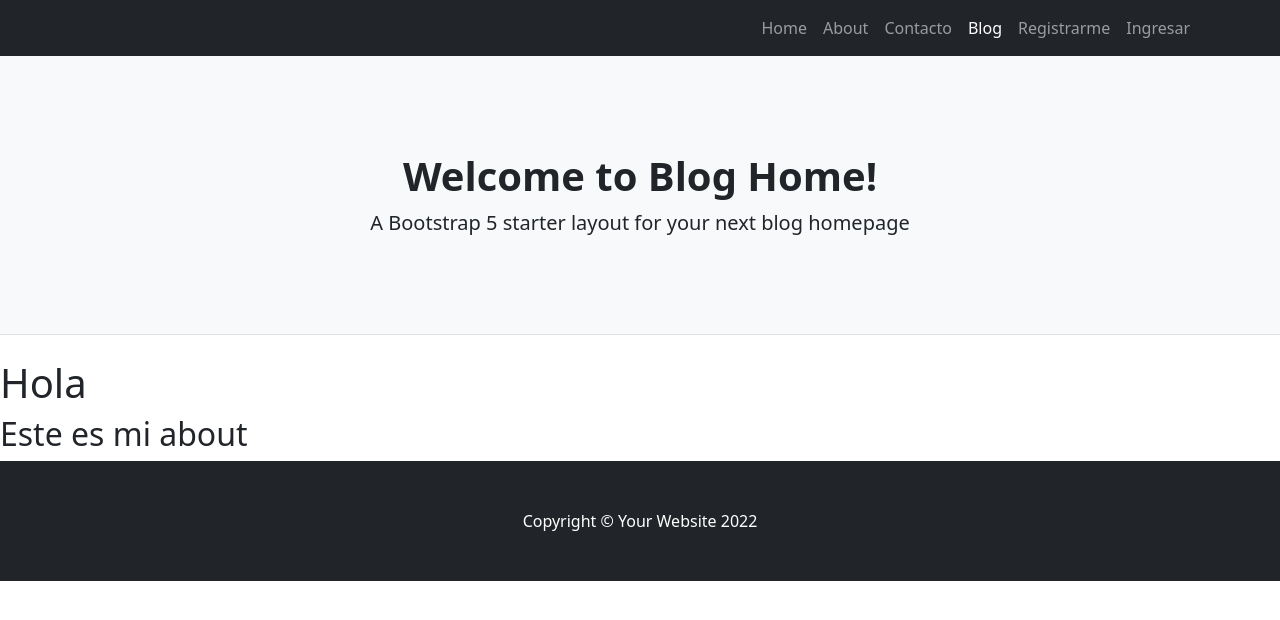
After one commit to juuliadominguez/proyecto-final-entrega, a Django app: page /proyecto-final/about/ in a window 1280 px wide. The commit adds this page. Shown: the top 620 px of the page. Run offline with Django 4.2, Linux system fonts and the light colour scheme; some libraries are stand-ins or nearby versions.

Commit message:
Agregué about y edité botones

```diff
--- a/project/urls.py
+++ b/project/urls.py
@@ -18,12 +18,13 @@
 from django.contrib import admin
 from django.urls import path
 from django.contrib.admin.views.decorators import staff_member_required
-from proyecto_final.views import (index, PostListar, PostCrear, PostBorrar, PostActualizar, PostDetalle,
+from proyecto_final.views import (index, about, PostListar, PostCrear, PostBorrar, PostActualizar, PostDetalle,
                                UserSignUp, UserLogin, UserLogout, AvatarActualizar, UserActualizar,
                                MensajeCrear, MensajeListar, MensajeDetalle)
 
 urlpatterns = [
     path('admin/', admin.site.urls),
+    path('proyecto-final/about/', about, name="proyecto-final-about" ),
     path('proyecto-final/', index, name="proyecto-final-index"),
     path('proyecto-final/<int:pk>/detalle/', PostDetalle.as_view(), name="proyecto-final-detalle"),
     path('proyecto-final/listar/', PostListar.as_view(), name="proyecto-final-listar"),
--- /dev/null
+++ b/proyecto_final/templates/proyecto_final/about.html
@@ -0,0 +1,7 @@
+{% extends 'proyecto_final/base.html' %}
+
+{% block contenido %}
+    <h1>Hola</h1>
+    <h2>Este es mi about</h2>
+
+{% endblock %}
--- a/proyecto_final/templates/proyecto_final/base.html
+++ b/proyecto_final/templates/proyecto_final/base.html
@@ -16,18 +16,18 @@
         <!-- Responsive navbar-->
         <nav class="navbar navbar-expand-lg navbar-dark bg-dark">
             <div class="container">
-                <a class="navbar-brand" href="{% url 'proyecto-final-index' %}">
+                <a class="navbar-brand" href="#!">
                     <img src="{{user.avatar.imagen.url}}" height="64">
                     {% if user.is_authenticated %}
-                    Hola {{user.first_name}}
+                        Hola {{user}}
                     {% endif %}
-                    Start Bootstrap
+                    <!--Start Bootstrap -->
                 </a>
                 <button class="navbar-toggler" type="button" data-bs-toggle="collapse" data-bs-target="#navbarSupportedContent" aria-controls="navbarSupportedContent" aria-expanded="false" aria-label="Toggle navigation"><span class="navbar-toggler-icon"></span></button>
                 <div class="collapse navbar-collapse" id="navbarSupportedContent">
                     <ul class="navbar-nav ms-auto mb-2 mb-lg-0">
-                        <li class="nav-item"><a class="nav-link" href="#">Home</a></li>
-                        <li class="nav-item"><a class="nav-link" href="#!">About</a></li>
+                        <li class="nav-item"><a class="nav-link" href="{% url 'proyecto-final-index' %}">Home</a></li>
+                        <li class="nav-item"><a class="nav-link" href="{% url 'proyecto-final-about' %}">About</a></li>
                         <li class="nav-item"><a class="nav-link" href="{% url 'proyecto-final-mensaje-crear' %}">Contacto</a></li>
                         <li class="nav-item"><a class="nav-link active" aria-current="page" href="#">Blog</a></li>
                         {% if user.is_authenticated %}
--- a/proyecto_final/views.py
+++ b/proyecto_final/views.py
@@ -13,6 +13,9 @@
 def index(request):
     posts = Post.objects.order_by("-id").all()
     return render(request, "proyecto_final/index.html", {"posts": posts})
+
+def about(request):
+    return render(request, "proyecto_final/about.html")
 
 class PostDetalle(DetailView):
     model= Post
```
Also changed, not shown: db.sqlite3.
